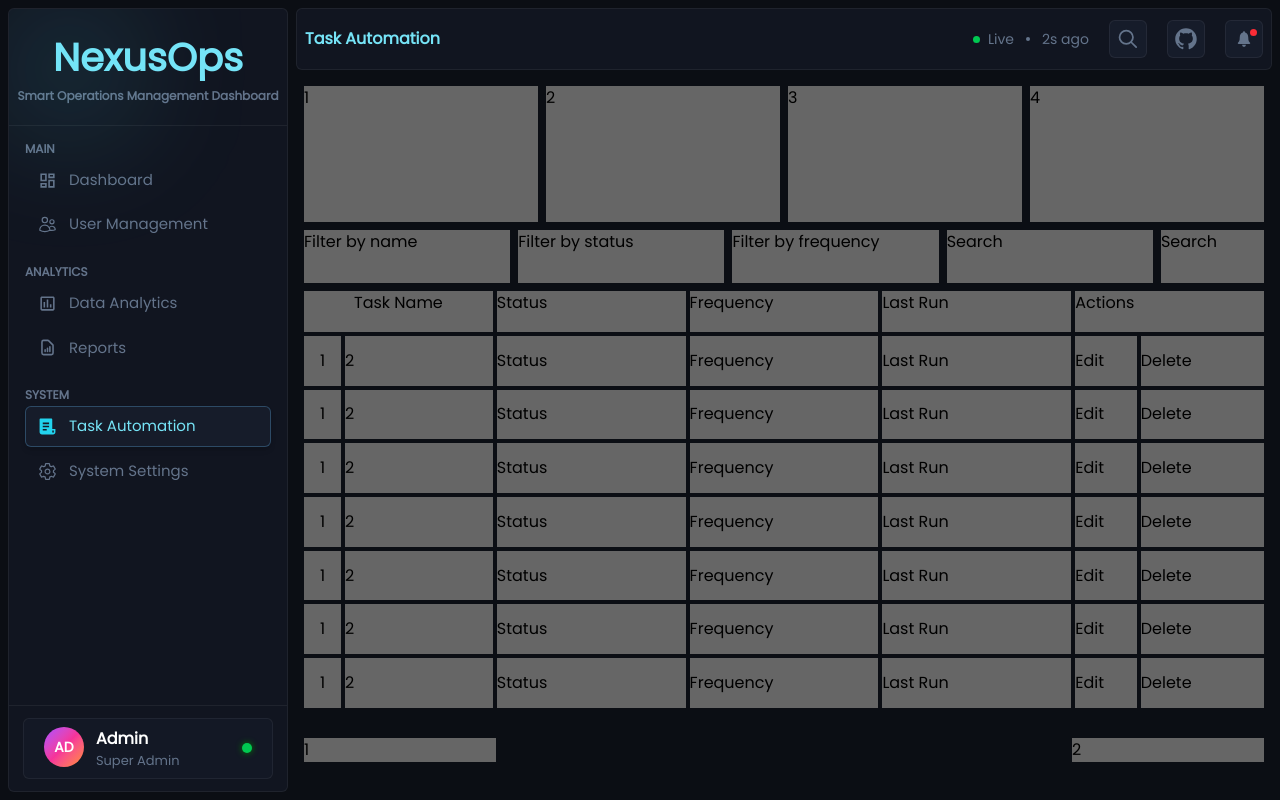
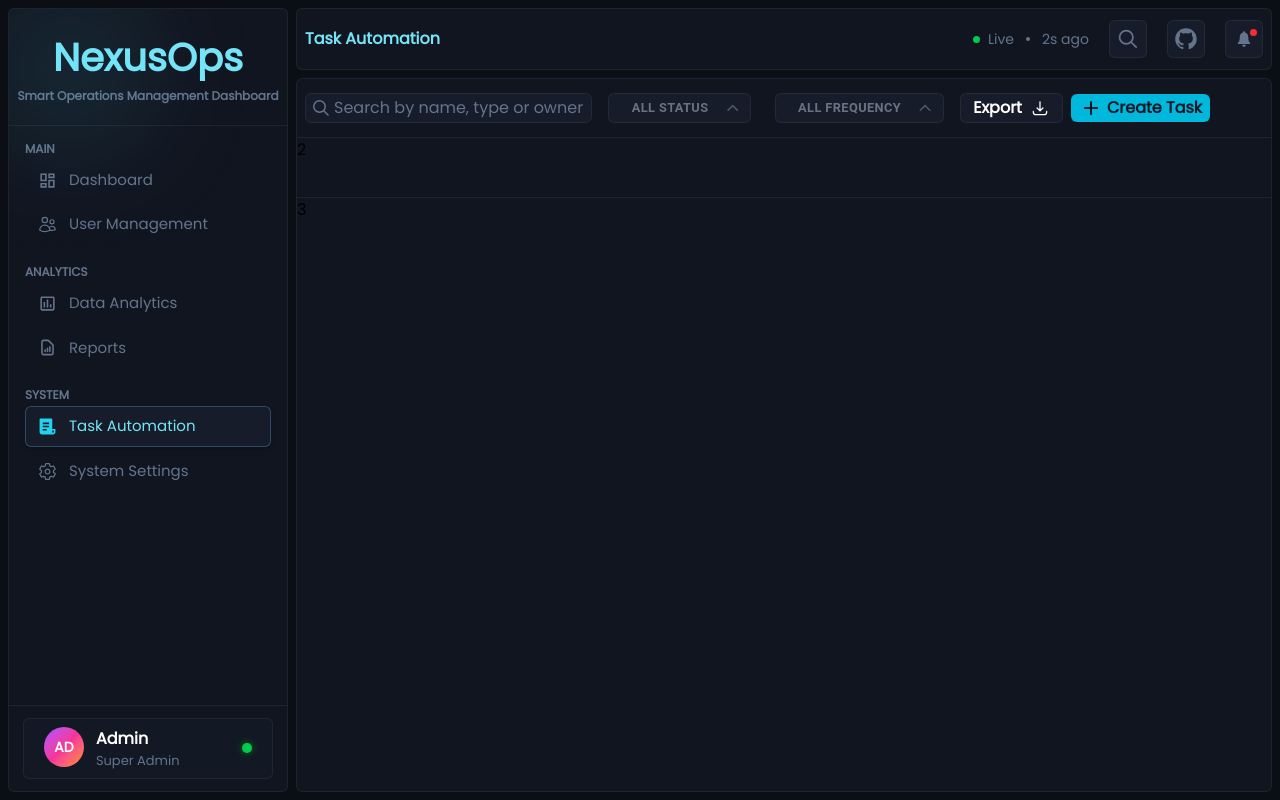
Before and after one commit to Khageswar-M/NexusOps-fe, a React (Vite) app: page /task-automation in a window 1280 px wide. Built offline with nearby package versions, Linux system fonts and the light colour scheme.

Commit message:
done with task automation's first row

```diff
--- a/src/components/DropDown.jsx
+++ b/src/components/DropDown.jsx
@@ -27,7 +27,7 @@ export default function DropDown({ items }) {
                 fullWidth
             >
                 <div className="flex items-center justify-between w-full bg-surface-2 px-2 rounded-md border border-border py-0.5">
-                    <div className={`${currentItem.textCol} px-3 text-[0.8rem] font-bold rounded-md w-full`}>
+                    <div className={`${currentItem.textCol ? currentItem.textCol : "text-gray-500"} px-3 text-[0.8rem] font-bold rounded-md w-full`}>
                         {currentItem.title}
                     </div>
 
@@ -60,7 +60,7 @@ export default function DropDown({ items }) {
                                 key={i}
                                 className='w-full'
                             >
-                                <div className={`${item.textCol} ${item.bgCol} w-it px-3 rounded-md font-bold text-[1rem]`}
+                                <div className={`${item.textCol ? item.textCol : "text-gray-500"} ${item.bgCol ? item.bgCol : "bg-gray-700"} w-it px-3 rounded-md font-bold text-[1rem]`}
                                     onClick={() => setCurrentItem(item)}
                                 >
                                     {item.title}
--- a/src/config/RawData.js
+++ b/src/config/RawData.js
@@ -915,3 +915,23 @@ export const allReportsData = [
         generated: "Apr 23 10:42"
     },
 ]
+
+// For TaskAutomation.jsx
+
+export const frequencyType = [
+    {
+        title: "All Frequency"
+    },
+    {
+        title: "Hourly"
+    },
+    {
+        title: "Daily"
+    },
+    {
+        title: "Weekly"
+    },
+    {
+        title: "Monthly"
+    }
+]
--- a/src/pages/AsideTabs/TaskAutomation.jsx
+++ b/src/pages/AsideTabs/TaskAutomation.jsx
@@ -1,4 +1,9 @@
 import { useEffect } from "react";
+import Glass from '../../assets/MagnifyingGlass.svg?react';
+import DropDown from "../../components/DropDown";
+import { statusType, frequencyType } from "../../config/RawData";
+import Download from '../../assets/Download.svg?react';
+import Plus from '../../assets/Plus.svg?react';
 
 // redux
 import { useDispatch } from "react-redux";
@@ -12,64 +17,47 @@ const TaskAutomation = () => {
   }, [dispatch]);
 
   return (
-    <div className="grid grid-rows-[2fr_7fr_1fr] gap-2 p-2 h-full">
-      <div className=" grid grid-cols-[1fr_1fr_1fr_1fr] gap-2">
-        <div className="bg-[hsl(0,0%,40%)]">1</div>
-        <div className="bg-[hsl(0,0%,40%)]">2</div>
-        <div className="bg-[hsl(0,0%,40%)]">3</div>
-        <div className="bg-[hsl(0,0%,40%)]">4</div>
-      </div>
-
-      <div className=" grid grid-rows-[1fr_8fr] gap-2">
-        <div className=" grid grid-cols-[2fr_2fr_2fr_2fr_1fr] gap-2">
-          <div className="bg-[hsl(0,0%,40%)]">Filter by name</div>
-          <div className="bg-[hsl(0,0%,40%)]">Filter by status</div>
-          <div className="bg-[hsl(0,0%,40%)]">Filter by frequency</div>
-          <div className="bg-[hsl(0,0%,40%)]">Search</div>
-          <div className="bg-[hsl(0,0%,40%)]">Search</div>
+    <div className="bg-surface h-full border border-border rounded-md grid grid-rows-[1fr_1fr_10fr]">
+      {/* ROW ONE */}
+      <div className="border-b border-border flex flex-row items-center px-2 gap-2">
+        {/* SEARCH */}
+        <div className="w-[30%]">
+          <div className="flex flex-row items-center relative bg-surface-2 rounded-md">
+            <Glass className="absolute text-text-muted ml-1" />
+            <input
+              type="text"
+              className="outline-none border border-border focus:border-cyan-500 rounded-md transition-colors duration-200 placeholder:text-text-muted text-[1rem] pl-7 pr-1 text-white p-0.5 w-full"
+              placeholder="Search by name, type or owner"
+            />
+          </div>
         </div>
 
-        {/* Table */}
-        <div className=" grid grid-rows-[1fr_9fr] gap-1">
-          {/* Table header */}
-          <div className=" grid grid-cols-[2fr_2fr_2fr_2fr_2fr] gap-1">
-            <div className="bg-[hsl(0,0%,40%)] text-center">Task Name</div>
-            <div className="bg-[hsl(0,0%,40%)]">Status</div>
-            <div className="bg-[hsl(0,0%,40%)]">Frequency</div>
-            <div className="bg-[hsl(0,0%,40%)]">Last Run</div>
-            <div className="bg-[hsl(0,0%,40%)]">Actions</div>
-          </div>
+        {/* STATUS TYPE */}
+        <div className="w-fit relative flex items-center">
+          <DropDown items={statusType} />
+        </div>
+        {/* STATUS TYPE */}
+        <div className="w-fit relative flex items-center">
+          <DropDown items={frequencyType} />
+        </div>
 
-          {/* Table body */}
-          <div className=" grid grid-rows-[1fr_1fr_1fr_1fr_1fr_1fr_1fr] gap-1">
-            {Array.from({ length: 7 }).map((_, id) => {
-              return (
-                <div
-                  key={id}
-                  className="grid grid-cols-[2fr_2fr_2fr_2fr_2fr] gap-1"
-                >
-                  <div className=" grid grid-cols-[1fr_4fr] gap-1">
-                    <div className="bg-[hsl(0,0%,40%)] flex items-center justify-center">1</div>
-                    <div className="bg-[hsl(0,0%,40%)] flex items-center">2</div>
-                  </div>
-                  <div className="bg-[hsl(0,0%,40%)] flex items-center">Status</div>
-                  <div className="bg-[hsl(0,0%,40%)] flex items-center">Frequency</div>
-                  <div className="bg-[hsl(0,0%,40%)] flex items-center">Last Run</div>
-                  <div className=" grid grid-cols-[2fr_4fr] gap-1 [&>div]:flex [&>div]:items-center">
-                    <div className="bg-[hsl(0,0%,40%)]">Edit</div>
-                    <div className="bg-[hsl(0,0%,40%)]">Delete</div>
-                  </div>
-                </div>
-              )
-            })}
-          </div>
+        <div className="flex flex-row items-center gap-2 bg-surface-2 border border-border px-3 rounded-md py-0.5 text-white">
+          <div className="text-[1rem] font-bold">Export</div>
+          <Download className="h-5 w-5" />
+        </div>
+
+        {/* NEW REPORT */}
+        <div className="flex flex-row items-center gap-1 text-gray-900 bg-cyan-500 px-2 py-0.5 rounded-md">
+          <Plus />
+          <div className="text-[1rem] font-bold">Create Task</div>
         </div>
       </div>
 
-      <div className="flex flex-row items-center justify-between">
-        <div className="bg-[hsl(0,0%,40%)] w-[20%]">1</div>
-        <div className="bg-[hsl(0,0%,40%)] w-[20%]">2</div>
-      </div>
+      {/* ROW TWO */}
+      <div className="border-b border-border">2</div>
+
+      {/* ROW THREE */}
+      <div>3</div>
     </div>
   )
 }
```
